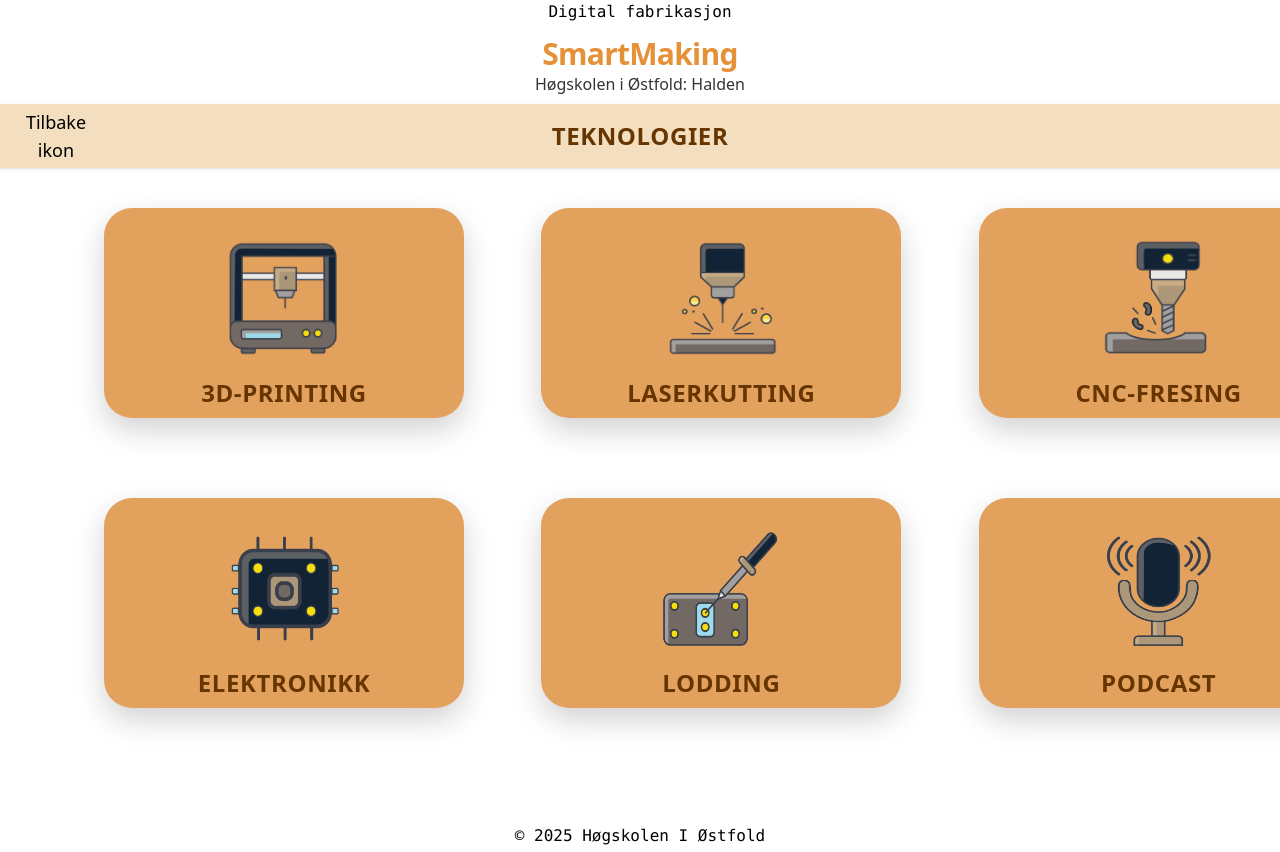
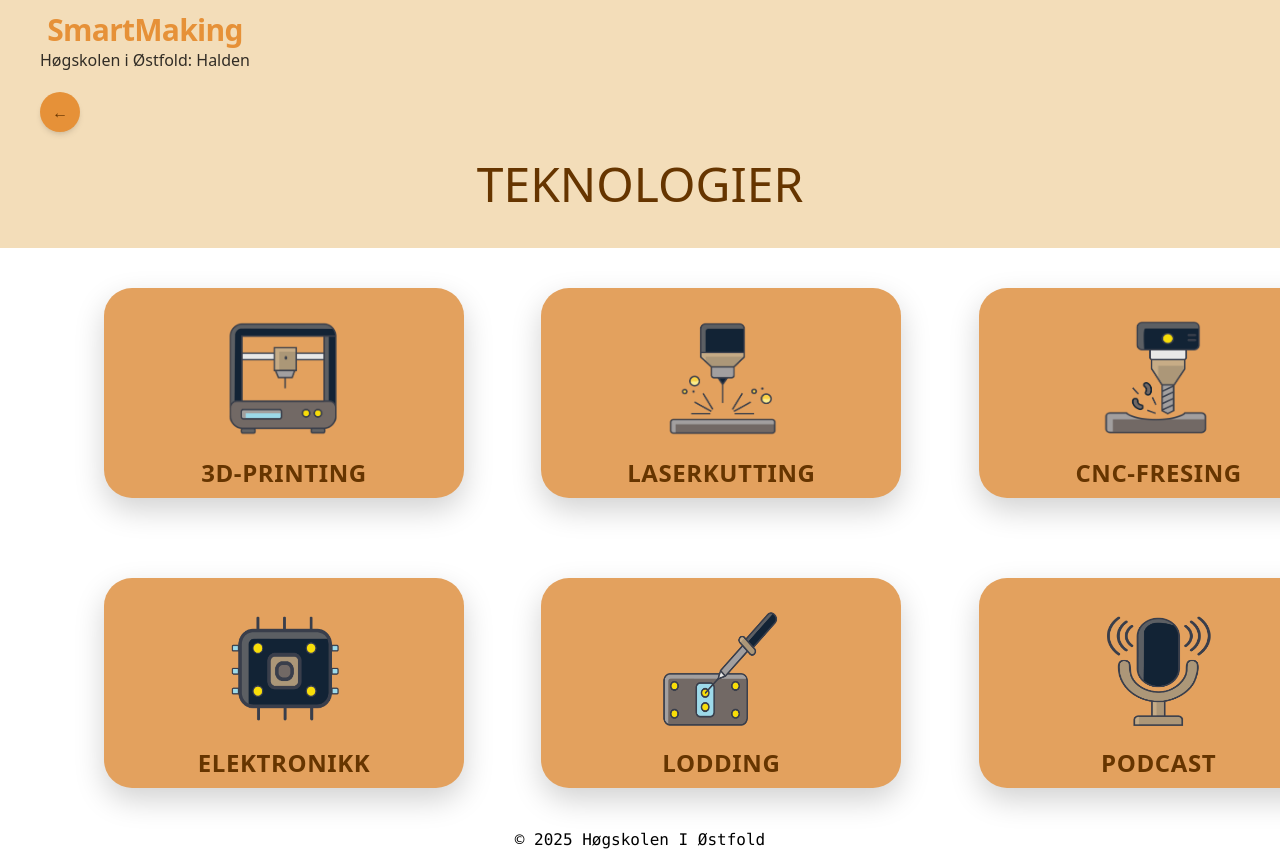
Before and after one commit to Mariannesm/Digital-fabrikasjon-plattform, a React (Vite) app: page /teknologimeny in a window 1280 px wide. Shown: the top 852 px of the page. Built offline with nearby package versions, Linux system fonts and the light colour scheme.

Commit message:
Endringer på teknologiersiden

```diff
--- a/src/Layout.jsx
+++ b/src/Layout.jsx
@@ -7,7 +7,7 @@
     <div>
       {/* Eksempel på en enkel layout-struktur */}
       <header>
-        <h1 className='text-black font-mono'>Digital fabrikasjon</h1>
+        {/*<h1 className='text-black font-mono'>Digital fabrikasjon</h1>*/}
       </header>
       <main>
         {/* Her rendres den komponenten eller siden som sendes inn */}
--- a/src/pages/Startside/StartSide.jsx
+++ b/src/pages/Startside/StartSide.jsx
@@ -11,8 +11,8 @@
         <h1 className="text-4xl sm:text-1xl font-extrabold tracking-tight text-[#E69138]">
           SmartMaking
         </h1>
-        <select className="mt-2 inline-flex items-center gap-2 text-lg text-black/90 rounded-md px-1 hover:bg-black/5 transition focus:outline-none
-        focus:ring-2 focus:ring-orange-400">
+        <select className="mt-3 inline-flex items-center gap-2 text-lg rounded-md px-1
+        hover:bg-black/5 transition focus:outline-none focus:ring-2 focus:ring-orange-400 font-semibold text-[#663500]">
         <option>Høgskolen i Østfold</option>
         <option>OsloMet</option>
       </select>
--- a/src/pages/teknologipage/Teknologier.jsx
+++ b/src/pages/teknologipage/Teknologier.jsx
@@ -12,27 +12,26 @@
 function Teknolgier() {
   return (
     <div className="min-h-screen bg-[#f5e1c3] text-black flex flex-col bg-white">
-      <div className="px-6 sm:px-10 pt-3 pb-2">
-        <h1 className="text-2xl sm:text-3xl font-extrabold tracking-tight text-[#E69138]">
-          SmartMaking
-        </h1>
-        <div className="text-sm sm:text-base text-black/80">Høgskolen i Østfold: Halden</div>
-      </div>
+      {/* Header og tittel-seksjon */}
+    <div className="bg-[#F3DDB9] pb-4">
 
-      <div className="w-full bg-[#f3dfbf] shadow-sm">
-        <div className="grid grid-cols-[1fr_auto_1fr] items-center h-14 sm:h-16 px-6 sm:px-10">
-          {/* Tilbakepila */}
-          <button
-            type="button"
-            className="justify-self-start w-8 h-8 rounded-full flex items-center justify-center text-lg"
-          > Tilbake ikon
-          </button>
+    {/* Header raden */}
+    <div className="px-6 sm:px-10 pt-3 pb-1 flex flex-col sm:flex-row sm:items-start sm:justify-between">
 
-          <h2 className="justify-self-center text-xl sm:text-2xl font-semibold tracking-wide text-[#663500]">
-            TEKNOLOGIER
-          </h2>
-        </div>
-      </div>
+    {/* Logo, tekst og tilbakeknapp */}
+    <div>
+      <h1 className="text-2xl sm:text-3xl font-extrabold tracking-tight text-[#E69138]"> SmartMaking </h1>
+      <div className="text-sm sm:text-base text-black/80"> Høgskolen i Østfold: Halden </div>
+      <button className="flex items-center justify-center w-10 h-10 rounded-full bg-[#E69138] text-[#663500] shadow-md hover:bg-[#d8812c] transition mt-5"
+      > ← </button>
+  </div>
+    </div>
+
+  {/* Overskriften */}
+  <div className="flex items-center justify-center py-6">
+    <h2 className="text-5xl font-medium text-center text-[#663500]"> TEKNOLOGIER </h2>
+ </div>
+</div>
 
       <section className="mx-auto w-full max-w-6xl px-6 sm:px-10 py-10">
         <div className="grid grid-cols-1 sm:grid-cols-2 lg:grid-cols-3 gap-x-60 gap-y-20" >
```
